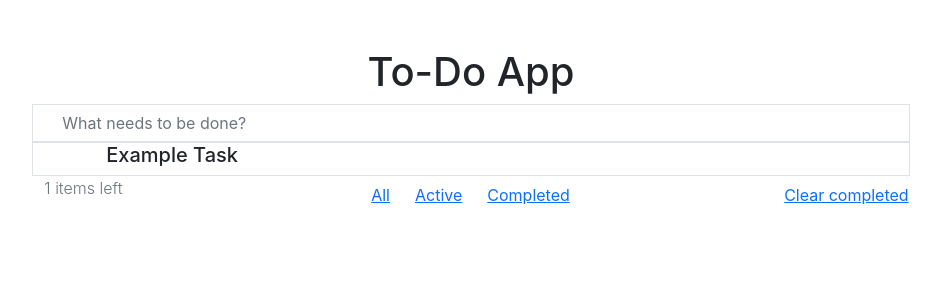
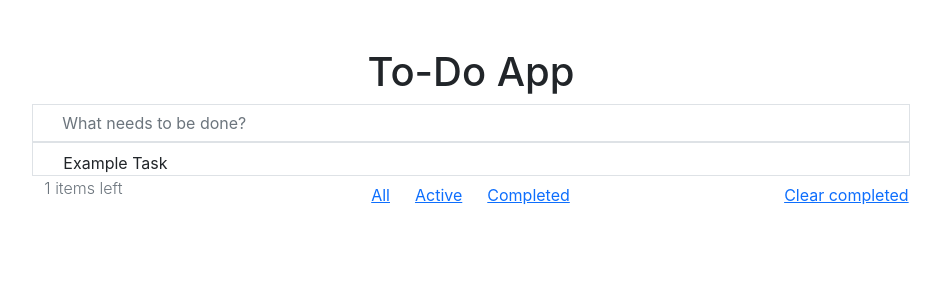
Before and after one commit to jiayijchen/todo-list-app, a React (Create React App) app: page / in a window 1280 px wide. Shown: the top 300 px of the page, without its empty margins (169-1110 px from the left). Built offline with nearby package versions, Linux system fonts and the light colour scheme; the HTML template or start-up script is replaced by a standard one.

Commit message:
added icon switching, local storage functions

```diff
--- a/public/index.html
+++ b/public/index.html
@@ -24,7 +24,7 @@
       work correctly both with client-side routing and a non-root public URL.
       Learn how to configure a non-root public URL by running `npm run build`.
     -->
-    <title>React App</title>
+    <title>To-Do App</title>
   </head>
   <body>
     <noscript>You need to enable JavaScript to run this app.</noscript>
--- a/src/App.js
+++ b/src/App.js
@@ -35,7 +35,7 @@ class App extends Component {
     }
 
     handleSubmit() {
-        if (this.state.value !== "") {
+        if (this.state.value !== "" && !this.state.value.toLowerCase().includes("design")) {
             this.addItem(this.state.value);
         }
 
@@ -45,14 +45,19 @@ class App extends Component {
     }
 
     addItem(todoItem) {
+        const id = Date.now();
+        const todoItemObj = {
+            ID: id,
+            itemName: todoItem,
+            checked: false,
+            deleted: false
+        };
+
         this.setState({
-            todoItemsArr: [...this.state.todoItemsArr, {
-                ID: Date.now(),
-                itemName: todoItem,
-                checked: false,
-                deleted: false,
-            }]
+            todoItemsArr: [...this.state.todoItemsArr, todoItemObj]
         });
+
+        localStorage.setItem(id, todoItemObj);
     }
 
     enterKey(event) {
@@ -67,14 +72,16 @@ class App extends Component {
 
             const newArr = [...prevState.todoItemsArr];
 
-            newArr[foundIndex] = {
+            const newTodoObj = {
                 ...prevState.todoItemsArr[foundIndex],
                 checked: !prevState.todoItemsArr[foundIndex].checked
             }
 
-            return {
-                todoItemsArr: newArr
-            }
+            newArr[foundIndex] = newTodoObj;
+
+            localStorage.setItem(todoID, newTodoObj);
+
+            return { todoItemsArr: newArr }
         })
     }
 
@@ -84,10 +91,16 @@ class App extends Component {
 
             const newArr = [...prevState.todoItemsArr];
 
-            newArr[foundIndex] = {
+            const newTodoObj = {
                 ...prevState.todoItemsArr[foundIndex],
-                deleted: true,
+                deleted: true
             }
+
+            newArr[foundIndex] = newTodoObj;
+
+            // localStorage.setItem(todoID, newTodoObj);
+
+            localStorage.removeItem(todoID);
 
             return { todoItemsArr: newArr }
         })
@@ -104,6 +117,8 @@ class App extends Component {
 
             return { todoItemsArr: newArr }
         })
+
+        // localStorage.clear();
     }
 
     // componentDidMount() {
--- a/src/ListItem.js
+++ b/src/ListItem.js
@@ -4,19 +4,19 @@ export default function ListItem(props) {
 
     return (
         <div className="row border">
-            <div className="col-2 col-sm-1 px-0">
+            <div className="col-auto px-0">
                 <button
                     className="btn"
                     type="button"
                     onClick={() => props.markComplete(props.todoItemsObj.ID)}
                 >
-                    <i className="bi-circle" />
+                    <i className={props.todoItemsObj.checked ? "bi-check-circle" : "bi-circle"} />
                 </button>
             </div>
-            <div className="col-8 col-sm-10 text-start align-self-center ps-0">
-                <h5 style={props.todoItemsObj.checked ? { textDecoration: 'line-through' } : { textDecoration: 'none' }}>{props.todoItemsObj.itemName}</h5>
+            <div className="col-8 col-sm text-start align-items-center pt-2 ps-1">
+                <div style={props.todoItemsObj.checked ? { textDecoration: 'line-through' } : { textDecoration: 'none' }}>{props.todoItemsObj.itemName}</div>
             </div>
-            <div className="col-2 col-sm-1 text-end px-0">
+            <div className="col-2 col-sm text-end px-0">
                 <button
                     className="btn"
                     type="button"
```
Also changed, not shown: src/List.js (deleted, +0 -27 lines).
